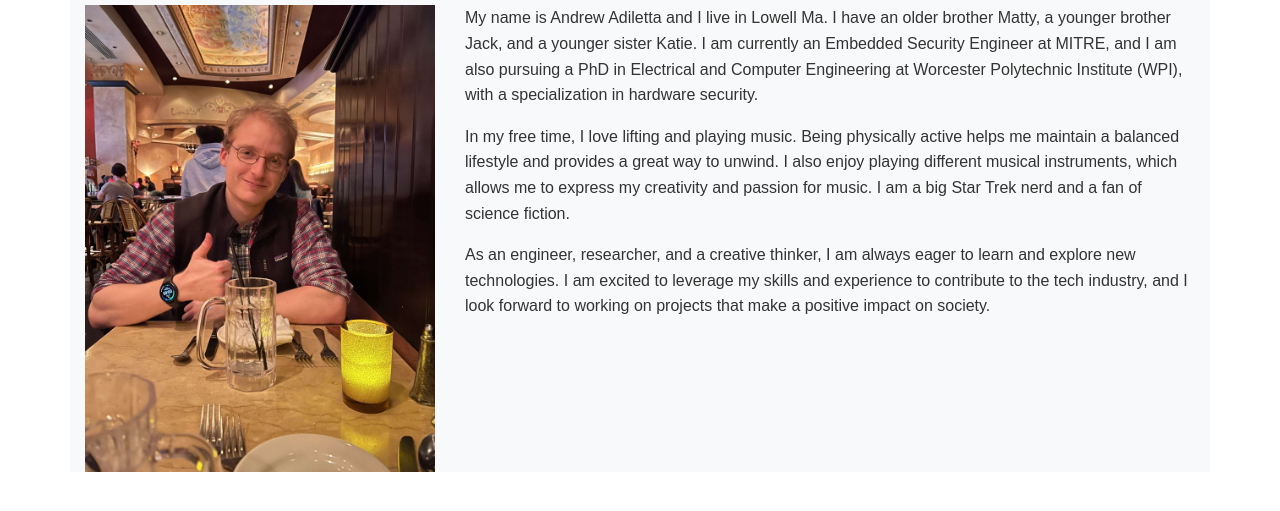
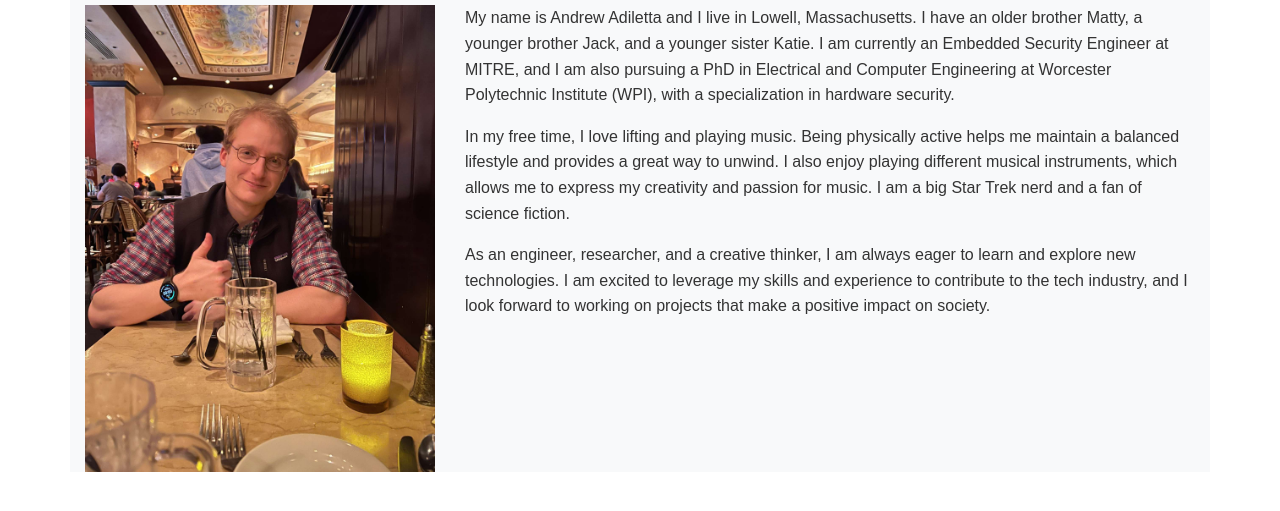
Before and after one commit to andrewadiletta/profile_website, a plain HTML site: page about.html in a window 1280 px wide. Shown: the part 121-632 px from the top of the page. Drawn offline with nearby package versions, Linux system fonts and the light colour scheme.

Commit message:
spelling

```diff
--- a/about.html
+++ b/about.html
@@ -33,7 +33,7 @@
             </div>
             <!-- Column for the paragraph -->
             <div class="col-md-8">
-                <p>My name is Andrew Adiletta and I live in Lowell Ma. I have an older brother Matty, a younger brother Jack, and a younger sister Katie. I am currently an Embedded Security Engineer at MITRE, and I am also pursuing a PhD in Electrical and Computer Engineering at Worcester Polytechnic Institute (WPI), with a specialization in hardware security. </p>
+                <p>My name is Andrew Adiletta and I live in Lowell, Massachusetts. I have an older brother Matty, a younger brother Jack, and a younger sister Katie. I am currently an Embedded Security Engineer at MITRE, and I am also pursuing a PhD in Electrical and Computer Engineering at Worcester Polytechnic Institute (WPI), with a specialization in hardware security. </p>
 
       <p>In my free time, I love lifting and playing music. Being physically active helps me maintain a balanced lifestyle and provides a great way to unwind. I also enjoy playing different musical instruments, which allows me to express my creativity and passion for music. I am a big Star Trek nerd and a fan of science fiction.</p>
 
```
